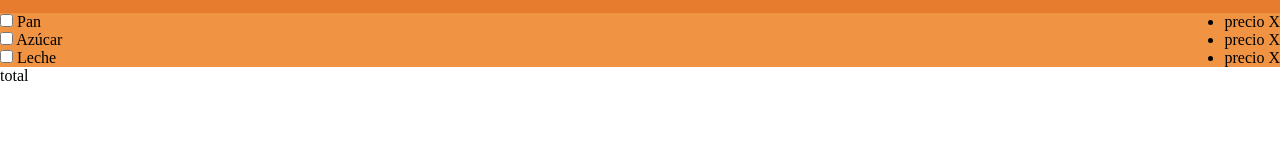
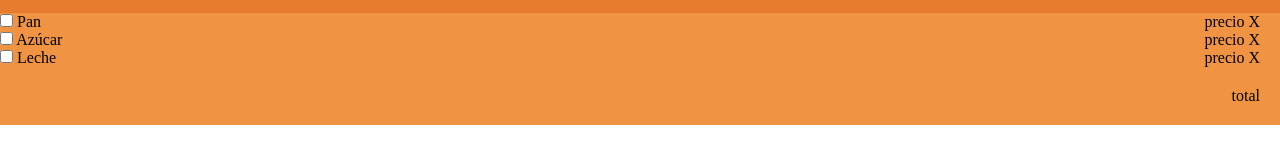
Before and after one commit to Aescolanoc/202201-W1CH4-amalia-escolano, a website: page index.html in a window 1280 px wide. Shown: the part 167-330 px from the top of the page. Drawn offline with nearby package versions, Linux system fonts and the light colour scheme.

Commit message:
set styles

```diff
--- a/index.html
+++ b/index.html
@@ -32,7 +32,7 @@
         </div>
         <div class="content__info">
           <div >
-            <ul >
+            <ul class="list-items" >
             <li><div class="buy__bread">
               <input type="checkbox" />
               <label for="">Pan</label>
@@ -52,7 +52,7 @@
             </ul>
           </div>
           <div>
-            <ul class="prices">
+            <ul class="list-items">
             <li><div class="price-bread">
               <span>precio</span>
               <span>X</span>
--- a/style.scss
+++ b/style.scss
@@ -61,7 +61,8 @@ $colororangelight: #f09342;
   padding-left: 10px;
 }
 
-.content__info {
+.content__info,
+.total {
   @extend %menu;
 
   background-color: $colororangelight;
@@ -70,3 +71,14 @@ $colororangelight: #f09342;
 .content_buy {
   @extend %menu;
 }
+
+.total {
+  @extend %menu;
+  justify-content: right;
+  padding: 20px;
+}
+
+.list-items {
+  list-style-type: none;
+  padding-right: 20px;
+}
```
Also changed, not shown: style.css, 1 other file.
